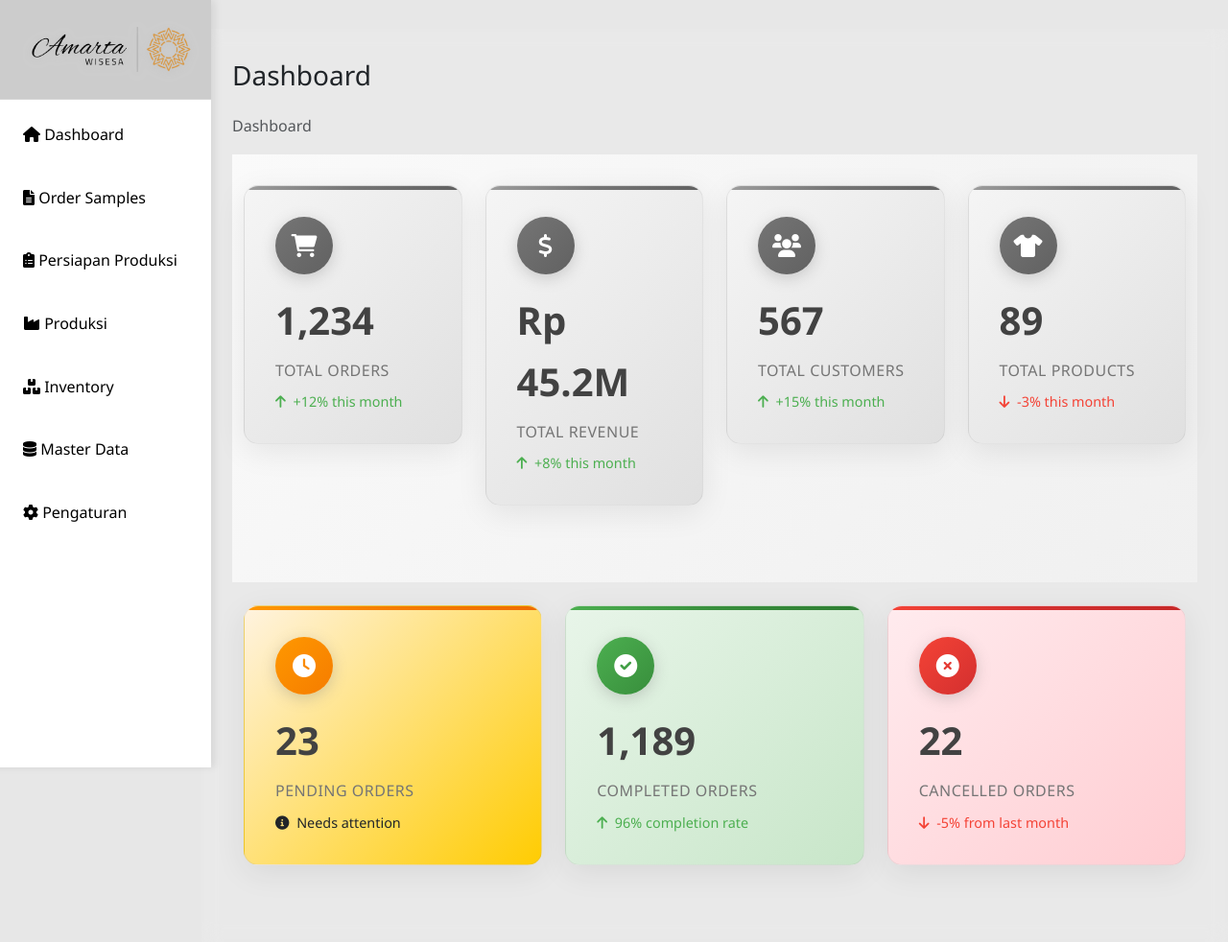
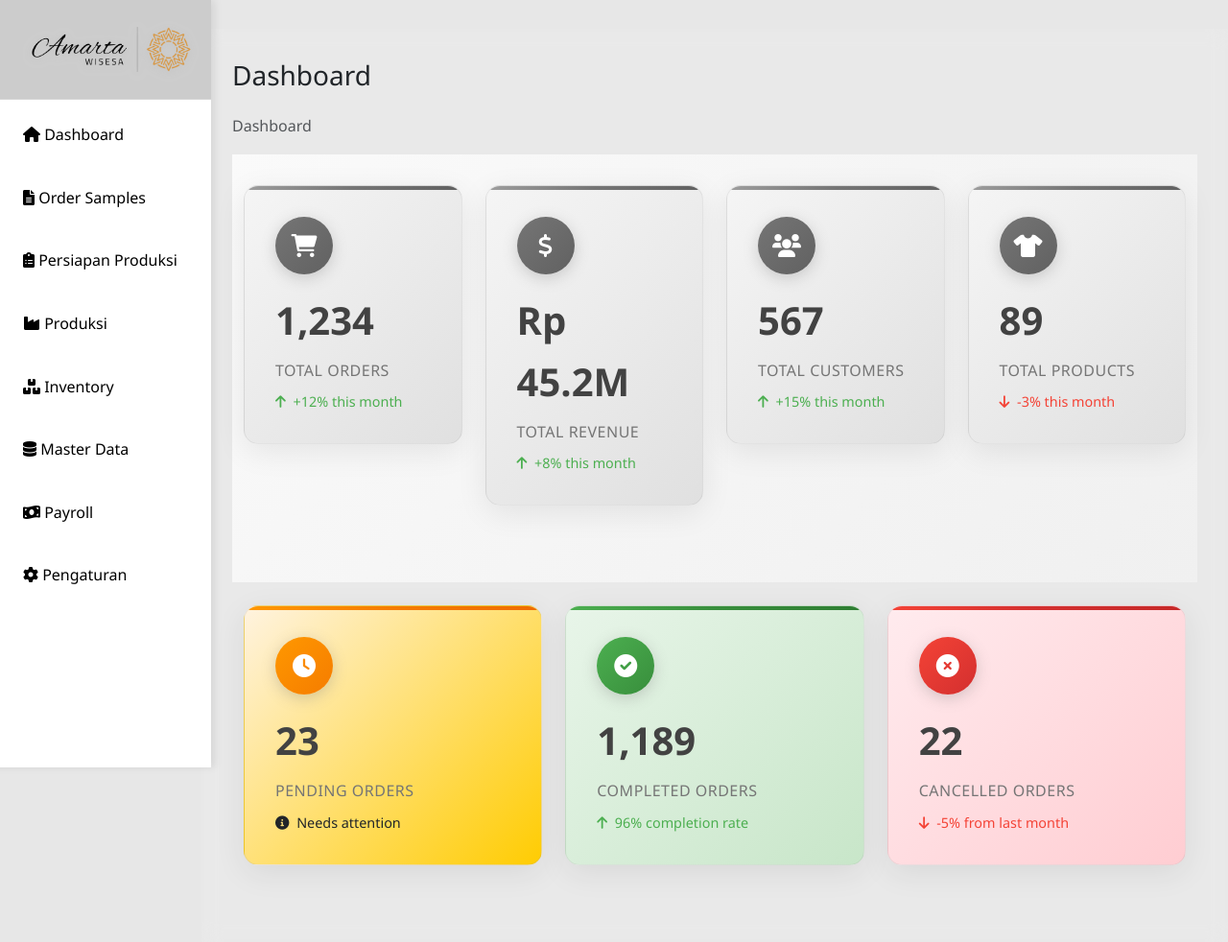
Before and after one commit to gearrobo/amarta-wisesa-garment, a PHP site: page /index.php in a window 1280 px wide. Shown: the whole page at 96% size. Run offline with PHP 8.4, Linux system fonts and the light colour scheme; some libraries are stand-ins or nearby versions.

Commit message:
menu payroll

```diff
--- a/includes/sidebar.php
+++ b/includes/sidebar.php
@@ -40,6 +40,12 @@
                 </a>
             </li>
             <li>
+                <a href="payroll.php" class="nav-link <?php echo basename($_SERVER['PHP_SELF']) == 'payroll.php' ? 'active' : ''; ?>">
+                    <i class="fas fa-money-bill-wave"></i>
+                    Payroll
+                </a>
+            </li>
+            <li>
                 <a href="pengaturan.php" class="nav-link <?php echo basename($_SERVER['PHP_SELF']) == 'pengaturan.php' ? 'active' : ''; ?>">
                     <i class="fas fa-cog"></i>
                     Pengaturan
```
